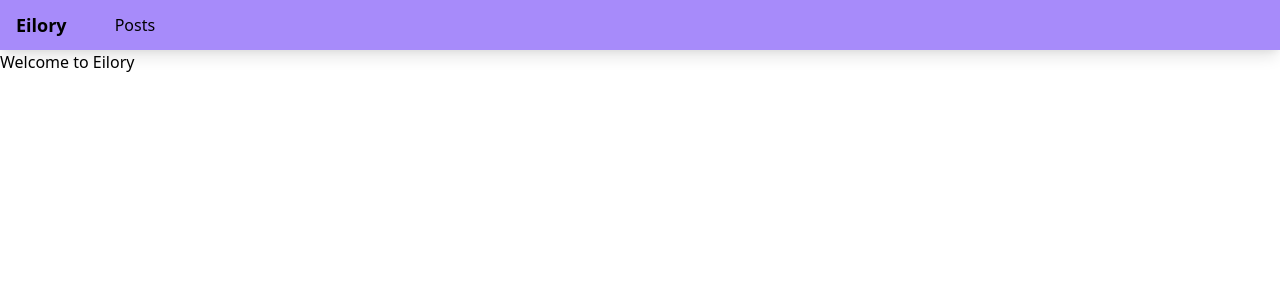
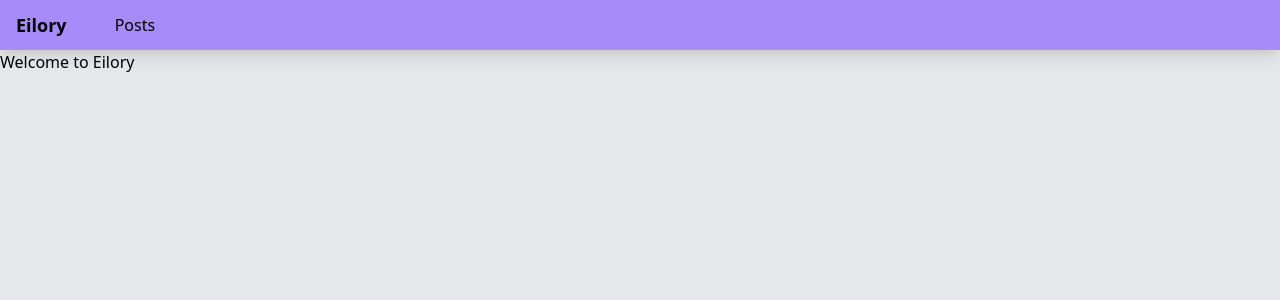
Before and after one commit to igor-cherepanov/eilory, a Vue app: page / in a window 1280 px wide. Shown: the top 300 px of the page. Built offline with nearby package versions, Linux system fonts and the light colour scheme.

Commit message:
feat():s

```diff
--- a/src/App.vue
+++ b/src/App.vue
@@ -14,5 +14,7 @@ export default {
 </script>
 
 <style lang="postcss">
-
+  body{
+    @apply bg-gray-200
+  }
 </style>
```
